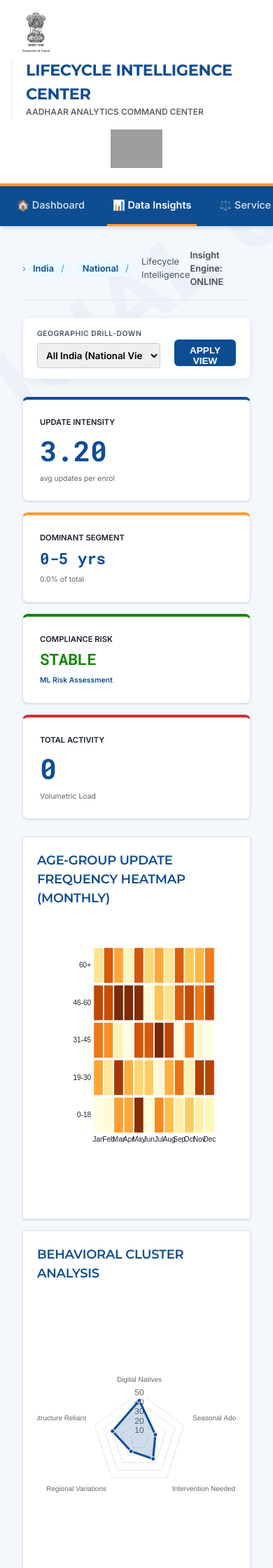
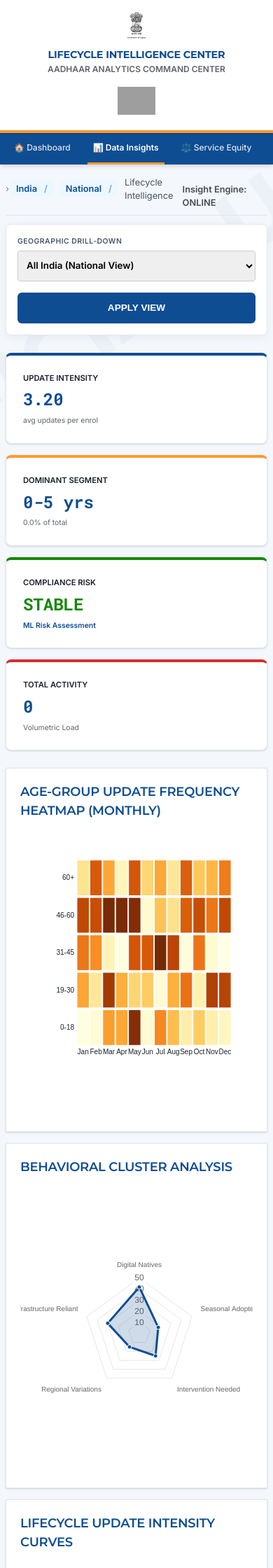
Before and after one commit to TechieAakash/Aadhaar-Linked-Regional-Intelligence-System, a Flask app: page /lifecycle in a window 390 px wide. Shown: the top 2240 px of the page at 70% size. Run offline with Flask 3, Linux system fonts and the light colour scheme; grey boxes are pictures that could not be loaded.

Commit message:
Enhance UI responsiveness: add responsive.css and integrate with templates

```diff
--- /dev/null
+++ b/static/css/responsive.css
@@ -0,0 +1,261 @@
+/*
+   ALRIS RESPONSIVE DESIGN SYSTEM (STABILIZED)
+   Enhanced for Full Mobile, Tablet, and PC Compatibility
+*/
+
+/* ============================================
+   BREAKPOINT STRATEGY
+   ============================================
+   - Small Mobile: < 480px
+   - Mobile: 480px - 767px
+   - Tablet: 768px - 1024px
+   - Desktop: 1025px+
+   ============================================ */
+
+/* Base Layout Polish for Responsiveness */
+body {
+    overflow-x: hidden;
+    width: 100%;
+}
+
+.dashboard-container {
+    width: 100%;
+    margin: 0 auto;
+    box-sizing: border-box;
+}
+
+img {
+    max-width: 100%;
+    height: auto;
+}
+
+/* ============================================
+   TABLET: 1024px and below
+   ============================================ */
+@media (max-width: 1024px) {
+    .dashboard-container {
+        padding: 1.5rem 1rem;
+    }
+
+    /* Grid System Adjustments */
+    .grid-system {
+        grid-template-columns: repeat(6, 1fr) !important;
+        gap: 1.25rem;
+    }
+
+    [style*="grid-column: span 12"],
+    [style*="span 12"] {
+        grid-column: span 6 !important;
+    }
+
+    [style*="grid-column: span 8"],
+    [style*="span 8"] {
+        grid-column: span 6 !important;
+    }
+
+    [style*="grid-column: span 4"],
+    [style*="span 4"],
+    [style*="grid-column: span 3"],
+    [style*="span 3"] {
+        grid-column: span 3 !important;
+    }
+
+    /* Navigation - Ensure it's touch-scrollable */
+    .nav-toolbar {
+        padding: 0 1rem;
+        gap: 1.25rem;
+        overflow-x: auto;
+        -webkit-overflow-scrolling: touch;
+        justify-content: flex-start;
+    }
+
+    .nav-link {
+        font-size: 0.85rem;
+        padding: 1rem 0.6rem;
+        white-space: nowrap;
+        flex-shrink: 0;
+    }
+
+    /* Header scaling */
+    .gov-masthead {
+        padding: 0.75rem 1.25rem;
+    }
+
+    .logo-section h1 {
+        font-size: 1.1rem !important;
+    }
+
+    /* Charts sizing */
+    .chart-box {
+        min-height: auto !important;
+        padding: 1.25rem;
+    }
+}
+
+/* ============================================
+   MOBILE: 767px and below
+   ============================================ */
+@media (max-width: 767px) {
+    .grid-system {
+        grid-template-columns: 1fr !important;
+        display: flex;
+        flex-direction: column;
+        gap: 1rem;
+    }
+
+    /* Force all spans to full width in flex container */
+    .stat-card,
+    .chart-box,
+    [class*="card"],
+    [class*="box"] {
+        grid-column: 1 / -1 !important;
+        width: 100% !important;
+    }
+
+    /* Header Stack */
+    .gov-masthead {
+        flex-direction: column;
+        text-align: center;
+        gap: 1rem;
+        padding: 1rem;
+    }
+
+    .logo-section {
+        flex-direction: column;
+        gap: 0.75rem;
+    }
+
+    .logo-section>div {
+        border-left: none !important;
+        padding-left: 0 !important;
+    }
+
+    .logo-section img,
+    .gov-masthead img {
+        height: 40px !important;
+        margin: 0 auto;
+    }
+
+    /* Navigation Bar */
+    .nav-toolbar {
+        gap: 1rem;
+        padding: 0 0.75rem;
+    }
+
+    .nav-link {
+        font-size: 0.75rem;
+        padding: 0.75rem 0.5rem;
+    }
+
+    /* Filter Bar Stacking */
+    .filter-bar,
+    .filters-section {
+        flex-direction: column !important;
+        align-items: stretch !important;
+        gap: 1rem !important;
+        padding: 1rem !important;
+    }
+
+    .filter-bar>div,
+    .filter-group {
+        width: 100% !important;
+        flex: none !important;
+    }
+
+    .filter-bar button,
+    .btn-primary {
+        width: 100% !important;
+    }
+
+    /* Typography & Counters */
+    .counter {
+        font-size: 1.75rem !important;
+    }
+
+    h1 {
+        font-size: 1.5rem !important;
+    }
+
+    h2 {
+        font-size: 1.25rem !important;
+    }
+
+    h3 {
+        font-size: 1.1rem !important;
+    }
+
+    /* Interactive Elements & Maps */
+    #indiaMap,
+    [id*="Map"] {
+        height: 350px !important;
+    }
+
+    /* Touch Targets */
+    .btn-tool-blue,
+    .btn-tool-outline,
+    .nav-link,
+    select,
+    input {
+        min-height: 44px;
+        display: flex;
+        align-items: center;
+        justify-content: center;
+    }
+
+    /* Footer adjustments */
+    .footer-content,
+    .footer-branding,
+    .footer-links-row {
+        flex-direction: column !important;
+        gap: 0.75rem !important;
+        text-align: center !important;
+    }
+
+    .footer-links-row span.separator {
+        display: none !important;
+    }
+}
+
+/* ============================================
+   SMALL MOBILE: 480px and below
+   ============================================ */
+@media (max-width: 480px) {
+    .dashboard-container {
+        padding: 1rem 0.50rem;
+    }
+
+    .logo-section h1 {
+        font-size: 0.9rem !important;
+    }
+
+    .counter {
+        font-size: 1.5rem !important;
+    }
+
+    /* Remove excessive whitespace */
+    .section-header {
+        margin-bottom: 0.75rem;
+        padding-bottom: 0.5rem;
+    }
+}
+
+/* ============================================
+   FIXES FOR OVERLAYS & MODALS
+   ============================================ */
+[class*="modal"],
+[class*="popup"] {
+    width: 92% !important;
+    max-width: 92% !important;
+    margin: 10px auto !important;
+    left: 4% !important;
+    right: 4% !important;
+}
+
+/* Table Responsiveness */
+.table-container,
+table {
+    display: block;
+    width: 100%;
+    overflow-x: auto;
+    -webkit-overflow-scrolling: touch;
+}
--- a/templates/anomalies.html
+++ b/templates/anomalies.html
@@ -13,6 +13,7 @@
     <link rel="stylesheet" href="/css/charts-theme.css?v=3">
     <link rel="stylesheet" href="/css/interactive-components.css?v=3">
     <link rel="stylesheet" href="/css/unified-footer.css?v=3">
+    <link rel="stylesheet" href="/css/responsive.css?v=3">
     <link rel="stylesheet" href="https://cdnjs.cloudflare.com/ajax/libs/font-awesome/6.4.0/css/all.min.css">
     <script src="https://cdn.jsdelivr.net/npm/chart.js"></script>
     <script src="https://d3js.org/d3.v7.min.js"></script>
--- a/templates/benchmarking.html
+++ b/templates/benchmarking.html
@@ -13,6 +13,7 @@
     <link rel="stylesheet" href="/css/charts-theme.css?v=4.0.0">
     <link rel="stylesheet" href="/css/interactive-components.css?v=4.0.0">
     <link rel="stylesheet" href="/css/unified-footer.css?v=4.0.0">
+    <link rel="stylesheet" href="/css/responsive.css?v=4.0.0">
     <link rel="stylesheet" href="https://cdnjs.cloudflare.com/ajax/libs/font-awesome/6.4.0/css/all.min.css">
     <script src="https://cdn.jsdelivr.net/npm/chart.js"></script>
     <style>
--- a/templates/equity_index.html
+++ b/templates/equity_index.html
@@ -19,6 +19,7 @@
     <link rel="stylesheet" href="/css/charts-theme.css?v=2">
     <link rel="stylesheet" href="/css/interactive-components.css?v=2">
     <link rel="stylesheet" href="/css/unified-footer.css?v=2">
+    <link rel="stylesheet" href="/css/responsive.css?v=2">
 
     <style>
         .sei-score-card {
--- a/templates/equity_insights.html
+++ b/templates/equity_insights.html
@@ -19,6 +19,7 @@
     <link rel="stylesheet" href="/css/charts-theme.css?v=2">
     <link rel="stylesheet" href="/css/interactive-components.css?v=2">
     <link rel="stylesheet" href="/css/unified-footer.css?v=2">
+    <link rel="stylesheet" href="/css/responsive.css?v=2">
 
     <style>
         html {
--- a/templates/forecasting.html
+++ b/templates/forecasting.html
@@ -13,6 +13,7 @@
     <link rel="stylesheet" href="/css/charts-theme.css?v=3">
     <link rel="stylesheet" href="/css/interactive-components.css?v=3">
     <link rel="stylesheet" href="/css/unified-footer.css?v=3">
+    <link rel="stylesheet" href="/css/responsive.css?v=3">
     <link rel="stylesheet" href="https://cdnjs.cloudflare.com/ajax/libs/font-awesome/6.4.0/css/all.min.css">
     <script src="https://cdn.jsdelivr.net/npm/chart.js"></script>
 </head>
--- a/templates/index.html
+++ b/templates/index.html
@@ -23,6 +23,7 @@
     <link rel="stylesheet" href="/css/charts-theme.css?v=2">
     <link rel="stylesheet" href="/css/interactive-components.css?v=2">
     <link rel="stylesheet" href="/css/unified-footer.css?v=2">
+    <link rel="stylesheet" href="/css/responsive.css?v=2">
 
     <style>
         #indiaMap {
--- a/templates/lifecycle.html
+++ b/templates/lifecycle.html
@@ -13,6 +13,7 @@
     <link rel="stylesheet" href="/css/charts-theme.css?v=3">
     <link rel="stylesheet" href="/css/interactive-components.css?v=3">
     <link rel="stylesheet" href="/css/unified-footer.css?v=3">
+    <link rel="stylesheet" href="/css/responsive.css?v=3">
     <link rel="stylesheet" href="https://cdnjs.cloudflare.com/ajax/libs/font-awesome/6.4.0/css/all.min.css">
     <script src="https://cdn.jsdelivr.net/npm/chart.js"></script>
     <script src="https://d3js.org/d3.v7.min.js"></script>
--- a/templates/resource_planning.html
+++ b/templates/resource_planning.html
@@ -14,6 +14,7 @@
     <link rel="stylesheet" href="/css/dashboard-layout.css?v=2">
     <link rel="stylesheet" href="/css/interactive-components.css?v=2">
     <link rel="stylesheet" href="/css/unified-footer.css?v=2">
+    <link rel="stylesheet" href="/css/responsive.css?v=2">
 
     <script src="https://cdn.jsdelivr.net/npm/chart.js"></script>
     <script src="https://cdnjs.cloudflare.com/ajax/libs/jspdf/2.5.1/jspdf.umd.min.js"></script>
--- a/templates/social_risk.html
+++ b/templates/social_risk.html
@@ -21,6 +21,7 @@
     <link rel="stylesheet" href="/css/govt-design-system.css?v=3">
     <link rel="stylesheet" href="/css/dashboard-layout.css?v=3">
     <link rel="stylesheet" href="/css/unified-footer.css?v=3">
+    <link rel="stylesheet" href="/css/responsive.css?v=3">
 
     <style>
         :root {
```
Also changed, not shown: README_ANVIL.md (deleted), 1 other file.
